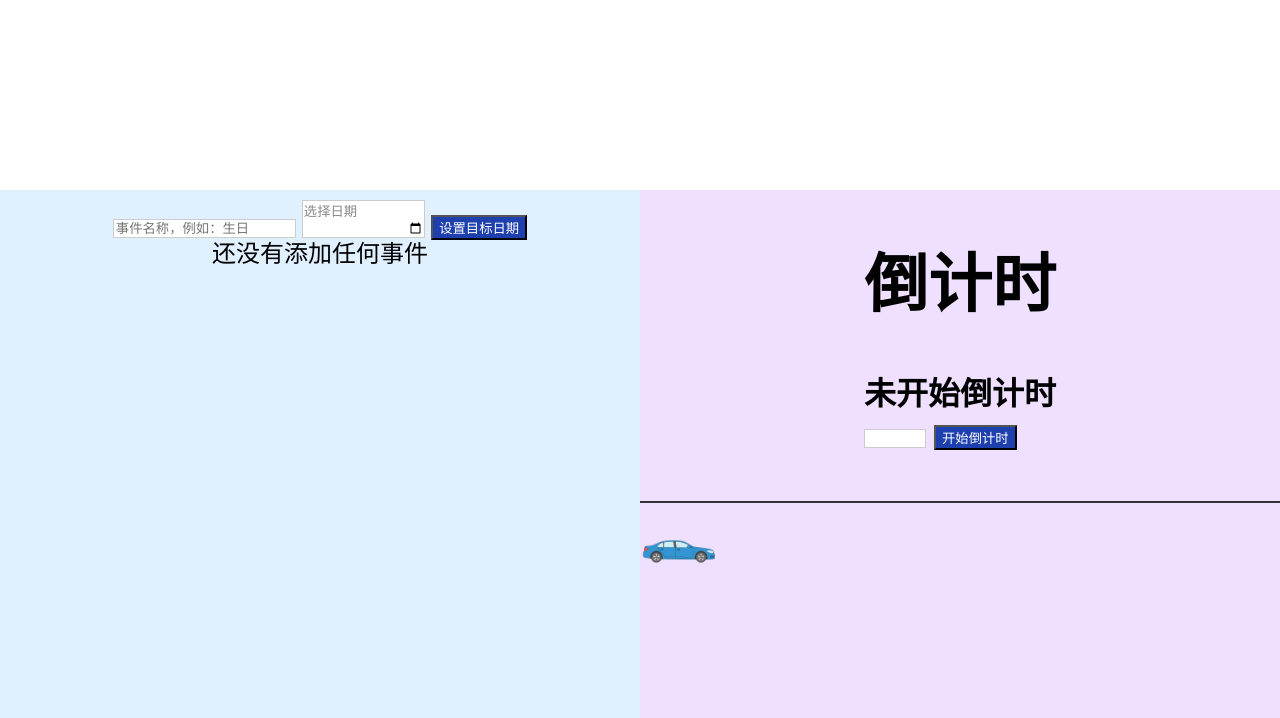
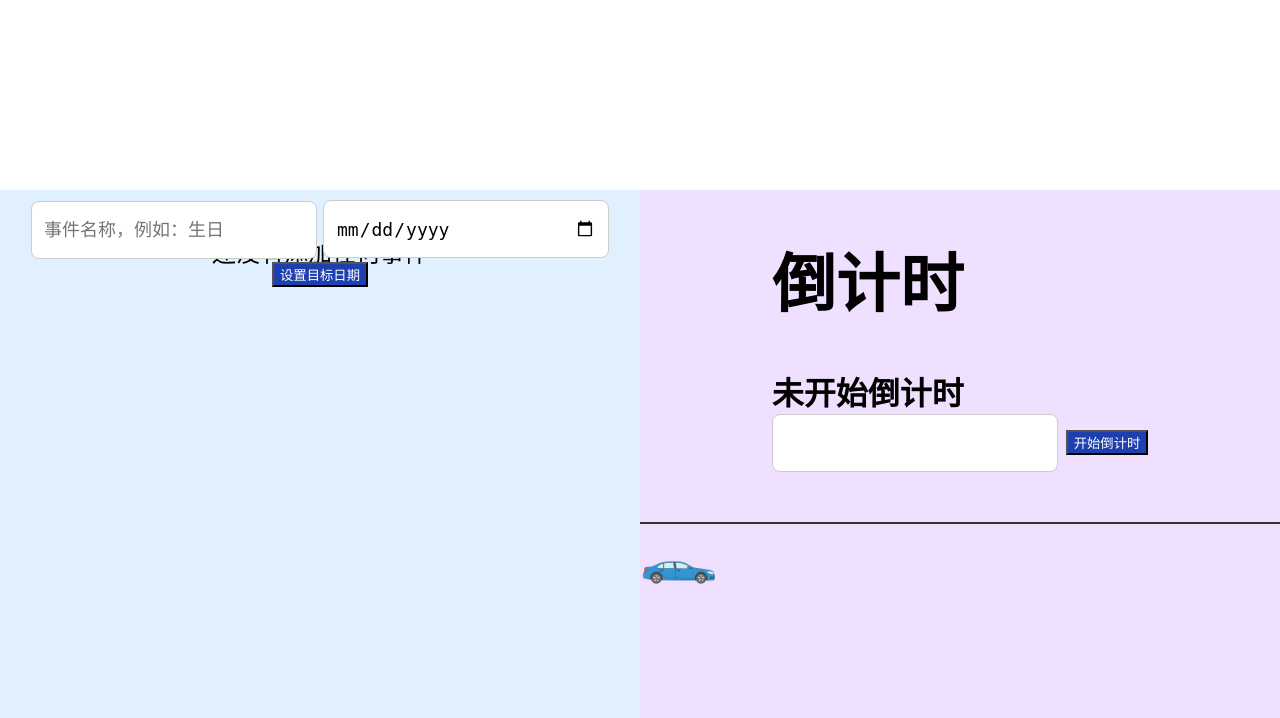
Before and after one commit to Her-mia/daily-notice-board, a Flask app: template templates/index.html in a window 1280 px wide. Shown: the part 162-880 px from the top of the page. Run offline with Flask 3, Linux system fonts and the light colour scheme; the template is opened without the code that fills it, so the values that code supplies are empty.

Commit message:
update timer

```diff
--- a/app.py
+++ b/app.py
@@ -24,7 +24,6 @@ def home():
     selected_city = request.form.get("location", "wuhan")
     city_conf = LOCATIONS.get(selected_city, LOCATIONS["wuhan"])
 
-    # 直接传参，不涉及数组/元组转换
     weather_info = get_day_night_single_code(
         city_conf["lat"],
         city_conf["lon"],
@@ -37,21 +36,26 @@ def home():
     except:
         saved_events = {}
 
+    # 计算剩余天数（字典）
     events_with_days = {name: calculate_days_left(date_str) for name, date_str in saved_events.items()}
 
-    # 4. 传给模板
+    # 在这里排序
+    # 字典 → 列表 → 排序 → 再放回 data
+    sorted_events = sorted(
+        events_with_days.items(),
+        key=lambda x: x[1]   # x[1] 是 days_left
+    )
+
     data = {
-        # 使用动态获取的 lat, lon, tz
         "weather": weather_info,
-        "events": events_with_days,
+        "events": sorted_events,
         "current_loc": selected_city,
         "all_locations": LOCATIONS
     }
 
-    print("传给模板的 events =", events_with_days, type(events_with_days))
+    print("传给模板的 events =", sorted_events)
 
     return render_template("index.html", data=data, current_loc=selected_city)
-
 
 events = []   # 每个元素是 {"name": ..., "days": ...}
 
--- a/static/css/style.css
+++ b/static/css/style.css
@@ -12,6 +12,16 @@
     --theme-card-bg: #ffffff;
     --theme-card-top:linear-gradient(135deg, #4f7df0, #6b9bff); /* 浅蓝渐变 */
     --theme-text: #ffffff;
+}
+
+input[type="text"],
+input[type="date"],
+input[type="number"] {
+    width: 260px;
+    height: 40px;
+    font-size: 18px;
+    padding: 8px 12px;
+    border-radius: 8px;
 }
 
 .city-bar {
@@ -94,7 +104,7 @@
     bottom: 0;
     width: 100%;
     height: 60vh;
-    /* ⭐ 整个底部区域占屏幕 60% */
+    /*  整个底部区域占屏幕 60% */
     display: flex;
     /* 左右并排 */
 }
@@ -142,7 +152,7 @@
     gap: 16px;
     width: 100%;
     padding: 20px;
-    margin-top: 20px; /* 想下移多少就改多少 */
+    margin-top: 35px; /* 想下移多少就改多少 */
 }
 
 .event-card {
@@ -208,9 +218,9 @@ button {
 }
 
 input {
-    background: var(--theme-input-bg);
+    background: white;
     border: 1px solid var(--theme-input-border);
-    color: var(--theme-text);
+    color: black !important;
 }
 
 
@@ -265,6 +275,7 @@ input[type="date"] {
 input[type="date"]::before {
     content: attr(placeholder);
     color: #888;
+    display: none;
 }
 
 input[type="date"]:focus,
@@ -275,13 +286,14 @@ input[type="date"]:valid {
 input[type="date"]:focus::before,
 input[type="date"]:valid::before {
     content: "";
+    display: none;
 }
 
 .timer {
     font-size: 32px;
     font-weight: bold;
     margin-bottom: 50px;
-    /* ⭐ 关键：让时间和线隔开 */
+    /* 关键：让时间和线隔开 */
 }
 
 .road {
--- a/templates/index.html
+++ b/templates/index.html
@@ -69,19 +69,15 @@
             <div class="add-date">
                 <form action="/set_date" method="POST">
                     <input type="text" name="event_name" placeholder="事件名称，例如：生日" required>
-                    <input type="date" name="target_date" placeholder="选择日期" required>
+                    <input type="date" name="target_date" placeholder=" " required>
                     <button type="submit">设置目标日期</button>
                 </form>
             </div>
 
             {% if data.events %}
             <div class="events-grid">
-                {% for name, days in data.events.items() %}
+                {% for name, days in data.events %}
                 <div class="event-card">
-
-                    <form action="/delete_event/{{ name }}" method="POST" class="delete-form">
-                        <button class="delete-btn">x</button>
-                    </form>
 
                     <form action="/delete_event/{{ name }}" method="POST" class="delete-form">
                         <button class="delete-btn">x</button>
--- a/timer.json
+++ b/timer.json
@@ -1,5 +1,4 @@
 {
-    "开学": "2026-03-02",
-    "妇女节": "2026-03-08",
-    "生日": "2026-04-25"
+    "开学": "2026-03-04",
+    "妇女节": "2026-03-08"
 }
```
